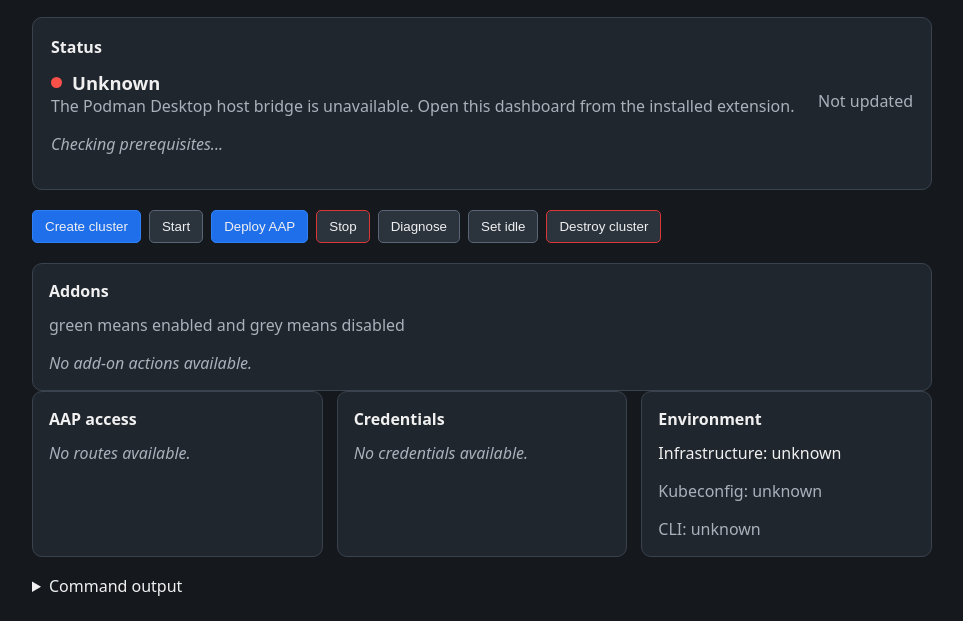
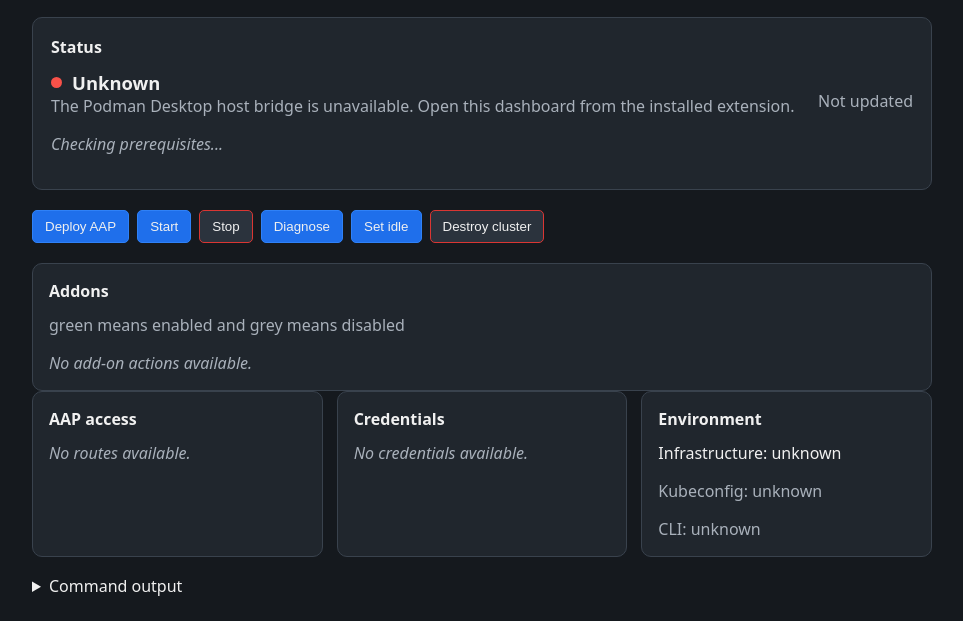
Before and after one commit to RedHatOfficial/aap-demo-podman-desktop-extension, a website built with Vite: page src/webview/index.html in a window 1280 px wide. Shown: the part 204-825 px from the top of the page, without its empty margins (158-1121 px from the left). Built offline with nearby package versions, Linux system fonts and the light colour scheme.

Commit message:
ui: streamline dashboard lifecycle actions

```diff
--- a/src/webview/index.html
+++ b/src/webview/index.html
@@ -75,12 +75,11 @@
         </div>
       </div>
       <div class="actions">
-        <button class="primary" data-action="create">Create cluster</button>
-        <button data-action="start">Start</button>
         <button class="primary" data-action="deploy">Deploy AAP</button>
+        <button class="primary" data-action="start">Start</button>
         <button class="danger" data-action="stop">Stop</button>
-        <button data-action="diagnose">Diagnose</button>
-        <button id="idle-toggle">Set idle</button>
+        <button class="primary" data-action="diagnose">Diagnose</button>
+        <button class="primary" id="idle-toggle">Set idle</button>
         <button class="danger" data-action="destroy">Destroy cluster</button>
       </div>
       <section class="card">
```
Also changed, not shown: tests/addon-ui.test.ts (+12 -0 lines).
